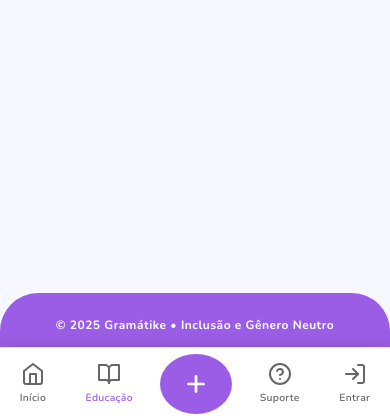
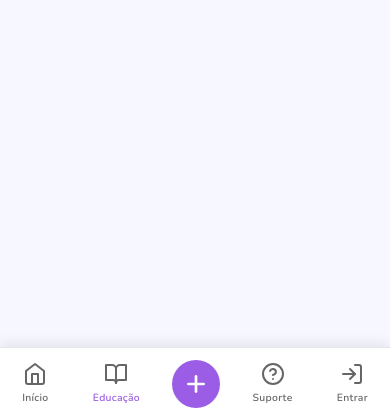
Before and after one commit to alexmattinelli/gramatike, a Flask app: page /apostilas in a window 390 px wide. Shown: the part 424-844 px from the top of the page. Run offline with Flask 3, Linux system fonts and the light colour scheme; data that the repository does not hold is empty; some libraries are stand-ins or nearby versions; some web fonts are replaced.

Commit message:
Mobile UI improvements: hide footer, fix circular + button, hide header elements on mobile
Co-authored-by: alexmattinelli <221630821+alexmattinelli@users.noreply.github.com>

```diff
--- a/gramatike_app/templates/apostilas.html
+++ b/gramatike_app/templates/apostilas.html
@@ -52,6 +52,7 @@
         .item-menu form button.danger { color:#b42318; }
         .item-menu form button.danger:hover { background:#ffe4e1; }
     footer { margin-top:4rem; background:#9B5DE5; color:#fff; text-align:center; padding:1.4rem 1rem 1.6rem; font-size:.75rem; letter-spacing:.5px; font-weight:700; border-top-left-radius:38px; border-top-right-radius:38px; }
+    @media (max-width: 980px){ footer { display:none !important; } }
     .pag-btn { padding:.55rem .9rem; border-radius:18px; background:#9B5DE5; color:#fff; text-decoration:none; display:inline-block; }
     .pag-btn.disabled { pointer-events:none; opacity:.45; }
         /* Modal */
@@ -228,7 +229,7 @@
 
       /* Garantir que o footer não sobreponha a barra inferior */
       footer {
-        margin-bottom: calc(60px + env(safe-area-inset-bottom));
+        display: none !important;
       }
     }
 
@@ -284,7 +285,7 @@
       <span>Educação</span>
     </a>
 
-    <a href="{{ url_for('main.novo_post') }}" aria-label="Criar post" title="Criar post" style="background: var(--primary); color: white; border-radius: 50%; width: 48px; height: 48px; margin: -10px 0;">
+    <a href="{{ url_for('main.novo_post') }}" aria-label="Criar post" title="Criar post" style="background: var(--primary); color: white; border-radius: 50%; width: 48px; height: 48px; margin: -10px 0; padding: 0; display: flex; align-items: center; justify-content: center; flex-direction: row;">
       <svg width="26" height="26" viewBox="0 0 24 24" fill="none" stroke="white" stroke-width="2.5" stroke-linecap="round" stroke-linejoin="round">
         <line x1="12" y1="5" x2="12" y2="19"></line>
         <line x1="5" y1="12" x2="19" y2="12"></line>
--- a/gramatike_app/templates/artigos.html
+++ b/gramatike_app/templates/artigos.html
@@ -49,6 +49,7 @@
         .item-menu form button.danger { color:#b42318; }
         .item-menu form button.danger:hover { background:#ffe4e1; }
     footer { margin-top:4rem; background:#9B5DE5; color:#fff; text-align:center; padding:1.4rem 1rem 1.6rem; font-size:.75rem; letter-spacing:.5px; font-weight:700; border-top-left-radius:38px; border-top-right-radius:38px; }
+    @media (max-width: 980px){ footer { display:none !important; } }
     .pag-btn { padding:.55rem .9rem; border-radius:18px; background:#9B5DE5; color:#fff; text-decoration:none; display:inline-block; }
     .pag-btn.disabled { pointer-events:none; opacity:.45; }
         @media (max-width:720px){ header.site-head { padding:24px 18px 38px; } .logo { font-size:2.2rem; } .artigos-ul { grid-template-columns:repeat(auto-fit,minmax(240px,1fr)); } }
@@ -175,7 +176,7 @@
         }
 
         footer {
-          margin-bottom: calc(60px + env(safe-area-inset-bottom));
+          display: none !important;
         }
       }
 
@@ -231,7 +232,7 @@
         <span>Educação</span>
       </a>
 
-      <a href="{{ url_for('main.novo_post') }}" aria-label="Criar post" title="Criar post" style="background: var(--primary); color: white; border-radius: 50%; width: 48px; height: 48px; margin: -10px 0;">
+      <a href="{{ url_for('main.novo_post') }}" aria-label="Criar post" title="Criar post" style="background: var(--primary); color: white; border-radius: 50%; width: 48px; height: 48px; margin: -10px 0; padding: 0; display: flex; align-items: center; justify-content: center; flex-direction: row;">
         <svg width="26" height="26" viewBox="0 0 24 24" fill="none" stroke="white" stroke-width="2.5" stroke-linecap="round" stroke-linejoin="round">
           <line x1="12" y1="5" x2="12" y2="19"></line>
           <line x1="5" y1="12" x2="19" y2="12"></line>
--- a/gramatike_app/templates/criar_post.html
+++ b/gramatike_app/templates/criar_post.html
@@ -53,6 +53,7 @@ button.primary:hover { filter:brightness(1.08); }
  .remove-img-btn { margin-top:.6rem; background:#ffdad6; color:#b42318; border:none; padding:.55rem 1rem; border-radius:30px; font-size:.7rem; font-weight:700; cursor:pointer; letter-spacing:.5px; }
  .remove-img-btn:hover { background:#ffc7c1; }
 footer { text-align:center; font-size:.75rem; padding:2rem 1rem 2.4rem; color:#666; }
+@media (max-width: 980px){ footer { display:none !important; } }
 @media (max-width:640px){ main { margin:-60px 1rem 2.5rem; padding:1.8rem 1.5rem 2.2rem; } header .logo { font-size:2.2rem; } }
 </style>
 </head>
@@ -128,7 +129,7 @@ footer { text-align:center; font-size:.75rem; padding:2rem 1rem 2.4rem; color:#6
     }
 
     footer {
-      margin-bottom: calc(60px + env(safe-area-inset-bottom));
+      display: none !important;
     }
   }
 
@@ -184,7 +185,7 @@ footer { text-align:center; font-size:.75rem; padding:2rem 1rem 2.4rem; color:#6
     <span>Educação</span>
   </a>
 
-  <a href="{{ url_for('main.novo_post') }}" aria-label="Criar post" title="Criar post" style="background: var(--primary); color: white; border-radius: 50%; width: 48px; height: 48px; margin: -10px 0;">
+  <a href="{{ url_for('main.novo_post') }}" aria-label="Criar post" title="Criar post" style="background: var(--primary); color: white; border-radius: 50%; width: 48px; height: 48px; margin: -10px 0; padding: 0; display: flex; align-items: center; justify-content: center; flex-direction: row;">
     <svg width="26" height="26" viewBox="0 0 24 24" fill="none" stroke="white" stroke-width="2.5" stroke-linecap="round" stroke-linejoin="round">
       <line x1="12" y1="5" x2="12" y2="19"></line>
       <line x1="5" y1="12" x2="19" y2="12"></line>
--- a/gramatike_app/templates/exercicios.html
+++ b/gramatike_app/templates/exercicios.html
@@ -52,6 +52,7 @@
                 .dificuldade-media { background:#fff3cd; color:#856404; border:1px solid #ffd966; }
                 .dificuldade-dificil { background:#f8d7da; color:#721c24; border:1px solid #f5c6cb; }
                 footer { margin-top:4rem; background:#9B5DE5; color:#fff; text-align:center; padding:1.4rem 1rem 1.6rem; font-size:.75rem; letter-spacing:.5px; font-weight:700; border-top-left-radius:38px; border-top-right-radius:38px; }
+                @media (max-width: 980px){ footer { display:none !important; } }
                 @media (max-width:720px){ header.site-head { padding:24px 18px 38px; } .logo { font-size:2.2rem; } .exercise { padding:1.1rem 1rem .95rem; } }
         </style>
 </head>
@@ -248,7 +249,7 @@
             }
 
             footer {
-              margin-bottom: calc(60px + env(safe-area-inset-bottom));
+              display: none !important;
             }
           }
 
@@ -304,7 +305,7 @@
             <span>Educação</span>
           </a>
 
-          <a href="{{ url_for('main.novo_post') }}" aria-label="Criar post" title="Criar post" style="background: var(--primary); color: white; border-radius: 50%; width: 48px; height: 48px; margin: -10px 0;">
+          <a href="{{ url_for('main.novo_post') }}" aria-label="Criar post" title="Criar post" style="background: var(--primary); color: white; border-radius: 50%; width: 48px; height: 48px; margin: -10px 0; padding: 0; display: flex; align-items: center; justify-content: center; flex-direction: row;">
             <svg width="26" height="26" viewBox="0 0 24 24" fill="none" stroke="white" stroke-width="2.5" stroke-linecap="round" stroke-linejoin="round">
               <line x1="12" y1="5" x2="12" y2="19"></line>
               <line x1="5" y1="12" x2="19" y2="12"></line>
--- a/gramatike_app/templates/gramatike_edu.html
+++ b/gramatike_app/templates/gramatike_edu.html
@@ -59,6 +59,7 @@
   .empty { font-size:.7rem; font-weight:600; color:#666; text-align:center; padding:2rem 0; }
   @media (max-width:720px){ .feed-item{ padding:1rem 1.05rem .9rem; } .side-col { position:static; } }
   footer { margin-top:4rem; background:#9B5DE5; color:#fff; text-align:center; padding:1.4rem 1rem 1.6rem; font-size:.75rem; letter-spacing:.5px; font-weight:700; border-top-left-radius:38px; border-top-right-radius:38px; }
+  @media (max-width: 980px){ footer { display:none !important; } }
     @media (max-width:720px){ header.site-head { padding:24px 18px 38px; } .logo { font-size:2.2rem; } .modules-grid { grid-template-columns:repeat(auto-fit,minmax(180px,1fr)); } }
   </style>
 </head>
@@ -397,7 +398,7 @@
 
       /* Garantir que o footer não sobreponha a barra inferior */
       footer {
-        margin-bottom: calc(60px + env(safe-area-inset-bottom));
+        display: none !important;
       }
     }
 
@@ -458,7 +459,7 @@
       <span>Educação</span>
     </a>
 
-    <a href="{{ url_for('main.novo_post') }}" aria-label="Criar post" title="Criar post" style="background: var(--primary); color: white; border-radius: 50%; width: 48px; height: 48px; margin: -10px 0;">
+    <a href="{{ url_for('main.novo_post') }}" aria-label="Criar post" title="Criar post" style="background: var(--primary); color: white; border-radius: 50%; width: 48px; height: 48px; margin: -10px 0; padding: 0; display: flex; align-items: center; justify-content: center; flex-direction: row;">
       <svg width="26" height="26" viewBox="0 0 24 24" fill="none" stroke="white" stroke-width="2.5" stroke-linecap="round" stroke-linejoin="round">
         <line x1="12" y1="5" x2="12" y2="19"></line>
         <line x1="5" y1="12" x2="19" y2="12"></line>
--- a/gramatike_app/templates/index.html
+++ b/gramatike_app/templates/index.html
@@ -57,6 +57,7 @@ button { font-family: var(--font-base); font-weight:600; }
   /* Tooltip simples acessível */
   .profile-avatar-link[data-tooltip]:hover::after, .profile-avatar-link[data-tooltip]:focus-visible::after { content:attr(data-tooltip); position:absolute; bottom:-6px; left:50%; transform:translate(-50%,100%); background:#222; color:#fff; font-size:.6rem; font-weight:600; padding:4px 7px 5px; border-radius:8px; white-space:nowrap; box-shadow:0 4px 12px rgba(0,0,0,.35); letter-spacing:.5px; }
   @media (max-width:640px){ .profile-avatar-link { width:46px; height:46px; right:16px; } .profile-avatar-link span.initial { font-size:1.4rem; } }
+  @media (max-width: 980px){ .profile-avatar-link { display:none !important; } }
   body, p, input, textarea, select, button { font-family:'Nunito', system-ui, -apple-system, BlinkMacSystemFont, 'Segoe UI', Roboto, Arial, sans-serif; }
   /* Removido layout 3 colunas – voltando ao estilo anterior */
   /* Form nova postagem */
@@ -110,6 +111,7 @@ button { font-family: var(--font-base); font-weight:600; }
   .search-btn:hover { background: var(--primary-dark); }
   .new-post-btn { display:flex;align-items:center;justify-content:center; width:48px; height:48px; background:#9B5DE5; color:#fff; border-radius:16px; font-size:1.55rem; font-weight:600; text-decoration:none; box-shadow:0 4px 14px rgba(155,93,229,.4); line-height:0; }
   .new-post-btn:hover { filter:brightness(1.08); }
+  @media (max-width: 980px){ .new-post-btn { display:none !important; } }
   .new-post-btn svg, .search-btn svg { display:block; }
   .autocomplete { position:absolute; left:0; right:0; top:100%; margin-top:4px; background:var(--card); border:1px solid var(--border); border-radius:14px; max-height:240px; overflow-y:auto; box-shadow:0 10px 30px rgba(0,0,0,.12); padding:.4rem; display:none; }
   .autocomplete .item { padding:.55rem .7rem .5rem; border-radius:10px; display:flex; align-items:center; gap:.6rem; font-size:.8rem; font-weight:600; cursor:pointer; color:var(--text); }
@@ -195,6 +197,7 @@ button { font-family: var(--font-base); font-weight:600; }
   .comment .c-body { font-size:.78rem; font-weight:500; }
 
   footer { text-align:center; background: var(--primary); color:#fff; padding:2rem 1rem; border-top:none; font-size:.9rem; letter-spacing:1px; }
+  @media (max-width: 980px){ footer, .footer-bar { display:none !important; } }
 
   /* Skeleton Loader */
   .feed-skeleton { background: var(--card); border:1px solid var(--border); padding:1.5rem 2rem; border-radius:20px; margin-bottom:2rem; position:relative; overflow:hidden; }
@@ -524,7 +527,7 @@ button { font-family: var(--font-base); font-weight:600; }
     <span>Educação</span>
   </a>
 
-  <a href="{{ url_for('main.novo_post') }}" aria-label="Criar post" title="Criar post" style="background: var(--primary); color: white; border-radius: 50%; width: 48px; height: 48px; margin: -10px 0;">
+  <a href="{{ url_for('main.novo_post') }}" aria-label="Criar post" title="Criar post" style="background: var(--primary); color: white; border-radius: 50%; width: 48px; height: 48px; margin: -10px 0; padding: 0; display: flex; align-items: center; justify-content: center; flex-direction: row;">
     <svg width="26" height="26" viewBox="0 0 24 24" fill="none" stroke="white" stroke-width="2.5" stroke-linecap="round" stroke-linejoin="round">
       <line x1="12" y1="5" x2="12" y2="19"></line>
       <line x1="5" y1="12" x2="19" y2="12"></line>
```
Also changed, not shown: gramatike_app/templates/perfil.html (+8 -2 lines).
